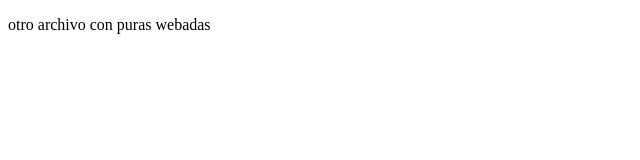
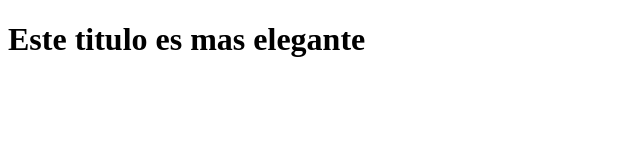
Before and after one commit to patomanchile25/-sistema-de-registro, a plain HTML site: page otro.html in a window 1280 px wide. Shown: the whole page, without its empty margins (0-640 px from the left). Drawn offline with Linux system fonts and the light colour scheme.

Commit message:
modifica titulo

```diff
--- a/otro.html
+++ b/otro.html
@@ -6,6 +6,6 @@
     <title>Document</title>
 </head>
 <body>
-<p>otro archivo con puras webadas</p>
+<p><h1>Este titulo es mas elegante</h1></p>
 </body>
 </html>
```
